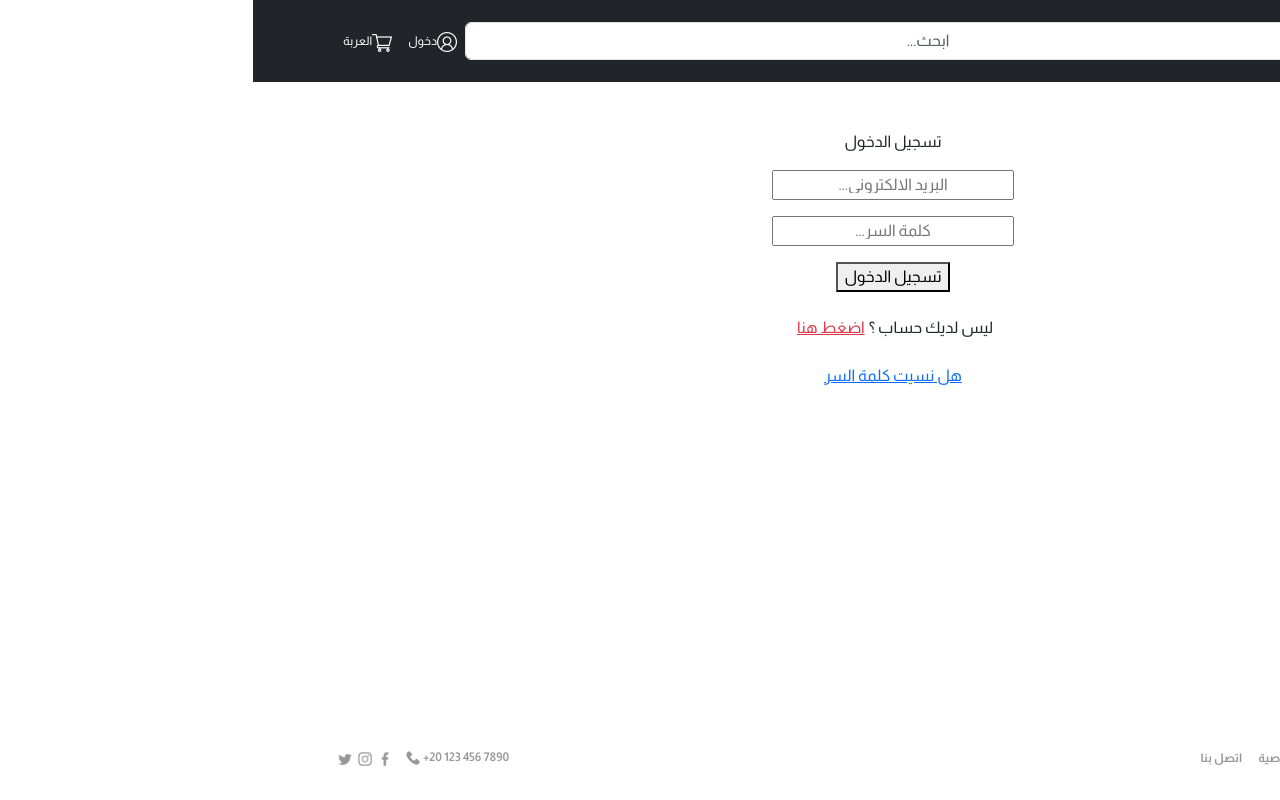
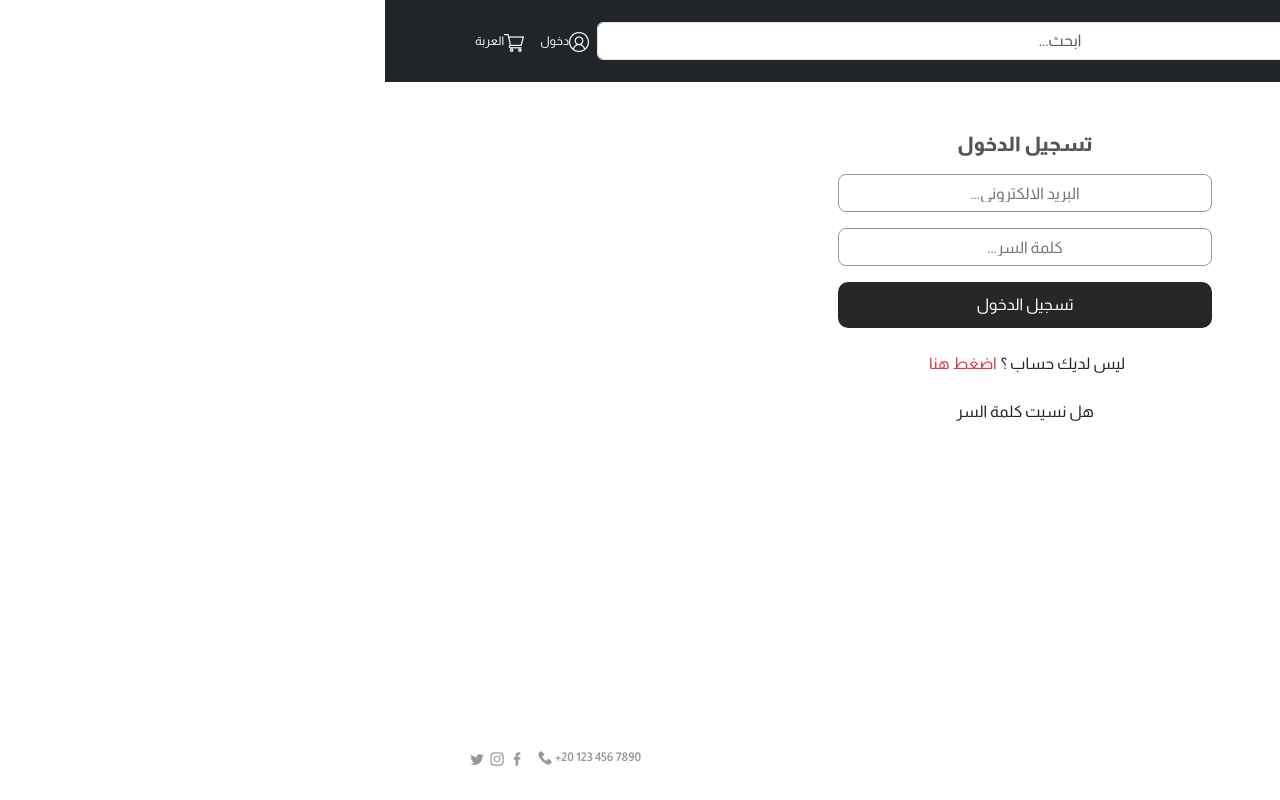
Before and after one commit to mohamedtarekdev/react-ecommerce, a React (Vite) app: page /login in a window 1280 px wide. Built offline with nearby package versions, Linux system fonts and the light colour scheme.

Commit message:
Handle the navigation of the register page in login page

```diff
--- a/src/pages/Login.jsx
+++ b/src/pages/Login.jsx
@@ -1,9 +1,10 @@
 import React from 'react';
 import { Col, Container, Row } from 'react-bootstrap';
+import { Link } from 'react-router';
 
 const Login = () => {
     return (
-        <Container className="login" style={{ minHeight: '80vh' }}>
+        <Container className="auth" style={{ minHeight: '80vh' }}>
             <Row className="py-5 d-flex justify-content-center">
                 <Col sm="12" className="d-flex flex-column ">
                     <span className="mx-auto title">تسجيل الدخول</span>
@@ -20,9 +21,9 @@ const Login = () => {
                     <button className="mx-auto mt-3">تسجيل الدخول</button>
                     <div className="d-flex justify-content-center my-4">
                         <span>ليس لديك حساب ؟</span>
-                        <a href="/register" className="text-danger mx-1">
+                        <Link to={'/register'} className="text-danger mx-1">
                             اضغط هنا
-                        </a>
+                        </Link>
                     </div>
                     <a href="#" className="mx-auto">
                         هل نسيت كلمة السر
```
